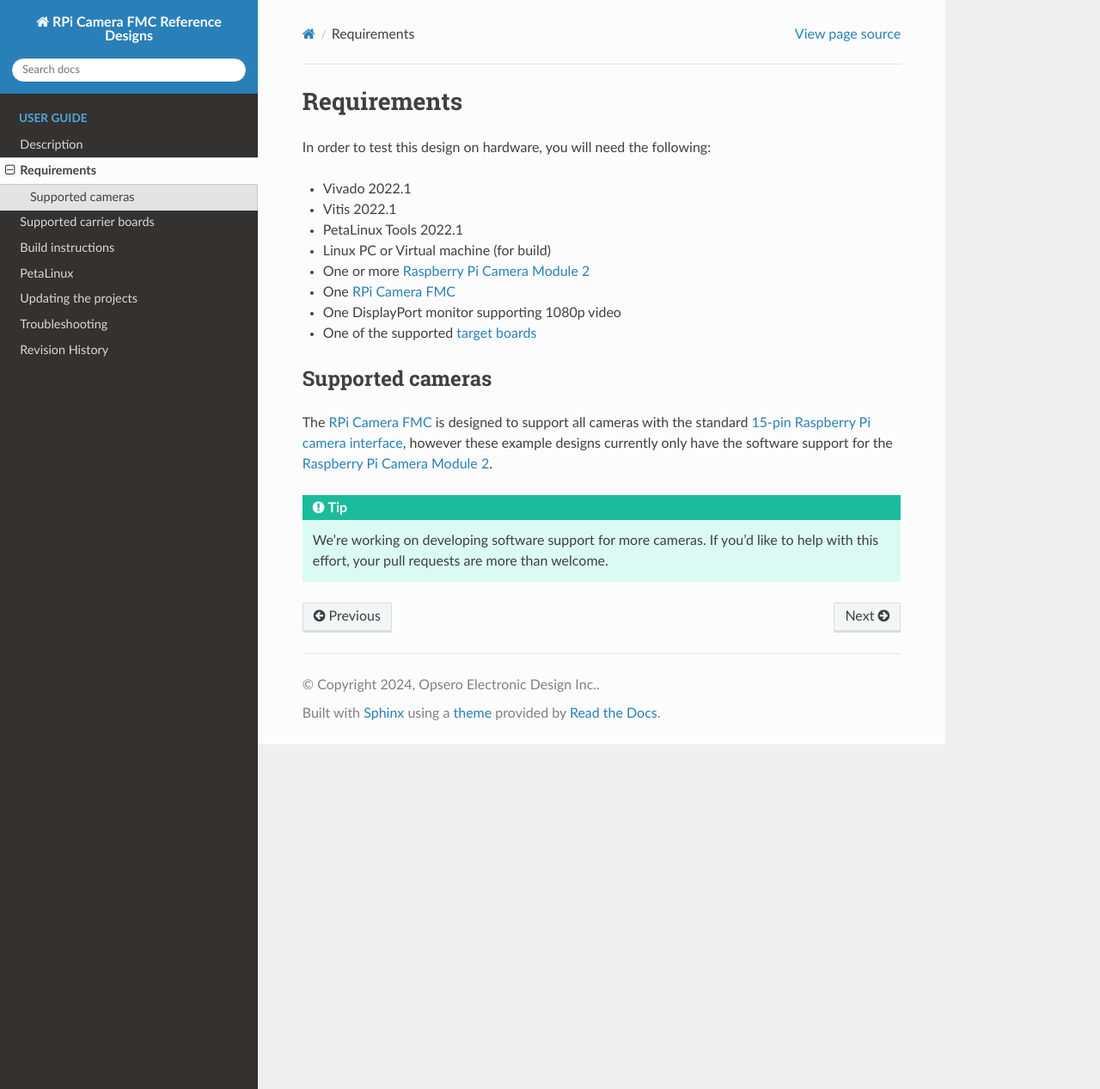
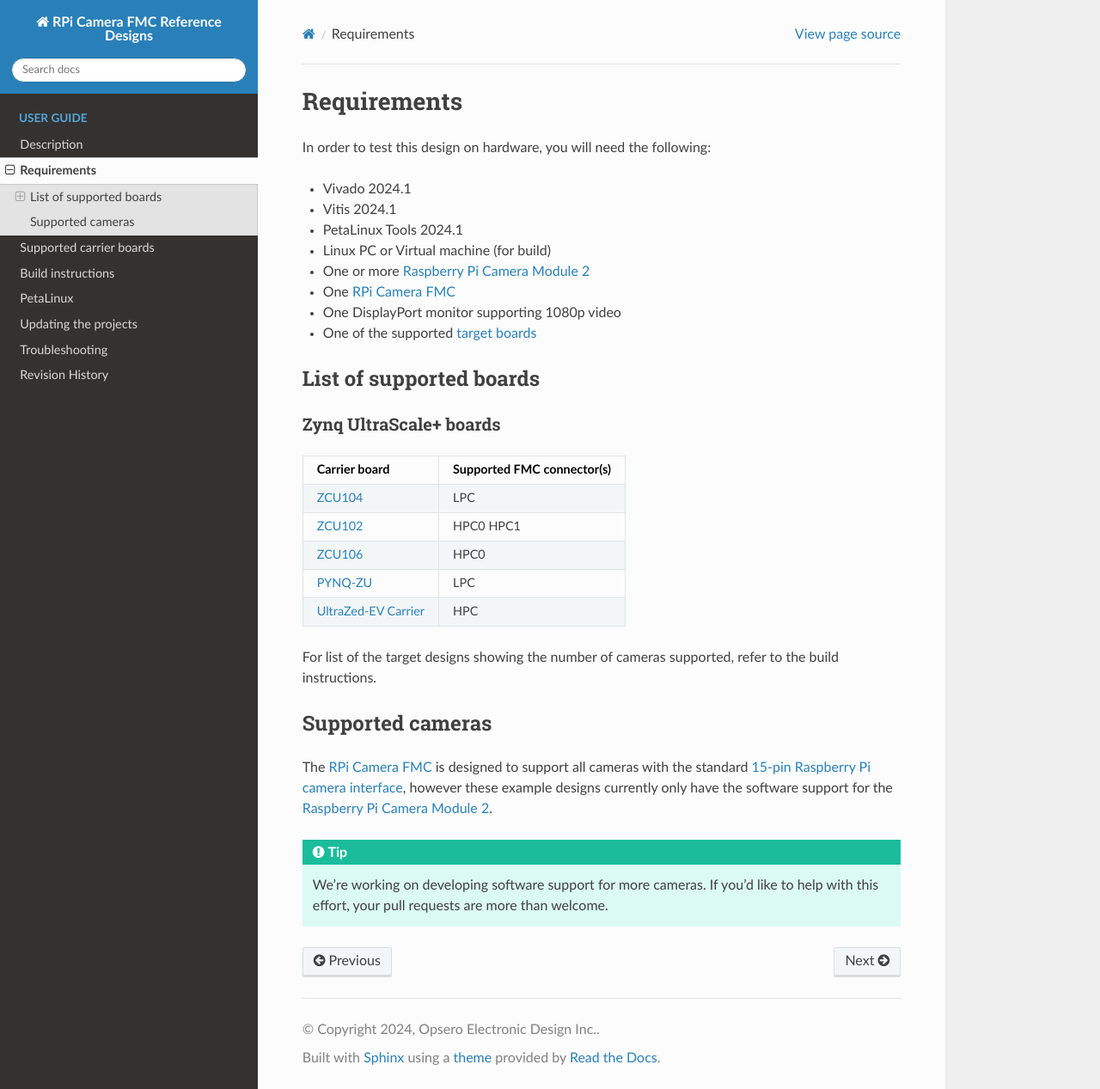
Before and after one commit to fpgadeveloper/rpi-camera-fmc, a Sphinx documentation site: the page built from docs/source/requirements.md, in a window 1280 px wide and 1267 px high. Shown: the whole window at 86% size. Built offline with Sphinx 7.4.7 and the Read the Docs theme 3.1.0, drawn with Linux system fonts in a browser that asks for light colours.

Commit message:
* updated docs * Vitis_Libraries submodule updated to v2024.1_update

````diff
--- a/docs/source/build_instructions.md
+++ b/docs/source/build_instructions.md
@@ -28,21 +28,31 @@ FMC connectors. The table below lists the target design name, the camera ports s
 the FMC connector on which to connect the RPi Camera FMC. The VCU column indicates which designs contain
 the Video Codec Unit and which do not.
 
-| Target board             | Target design | FMC slot | Cameras | VCU |
-|--------------------------|---------------|----------|---------|-----|
-| [ZCU104][4]              | `zcu104`      | LPC   | 4 | YES |
-| [ZCU102][9]              | `zcu102_hpc0` | HPC0  | 4 | NO |
-| [ZCU102][9]              | `zcu102_hpc1` | HPC1  | 2 (note 1) | NO |
-| [ZCU106][5]              | `zcu106_hpc0` | HPC0  | 4 | YES |
-| [PYNQ-ZU][6]             | `pynqzu`      | LPC   | 2 (note 2) | NO |
-| [Genesys-ZU][7]          | `genesyszu`   | LPC   | 2 (note 2) | YES |
-| [UltraZed EV carrier][8] | `uzev`        | HPC   | 4 | YES |
+{% for group in data.groups %}
+    {% set designs_in_group = [] %}
+    {% for design in data.designs %}
+        {% if design.group == group.label and design.publish %}
+            {% set _ = designs_in_group.append(design.label) %}
+        {% endif %}
+    {% endfor %}
+    {% if designs_in_group | length > 0 %}
+### {{ group.name }} designs
+
+| Target board        | Target design     | Cameras | FMC Slot    | VCU | Accelerator | Vivado<br> Edition |
+|---------------------|-------------------|---------|-------------|-----|-----|-----|
+{% for design in data.designs %}{% if design.group == group.label and design.publish %}| [{{ design.board }}]({{ design.link }}) | `{{ design.label }}` | {{ design.cams | length }} | {{ design.connector }} | {% if design.vcu %} ✅ {% else %} ❌ {% endif %} | {% if design.accel %} ✅ {% else %} ❌ {% endif %} | {{ "Enterprise" if design.license else "Standard 🆓" }} |
+{% endif %}{% endfor %}
+{% endif %}
+{% endfor %}
 
 Notes:
-1. The HPC1 connector of the ZCU102 board can only support 2 cameras due to it's pin assignment. This design uses
+1. The Vivado Edition column indicates which designs are supported by the Vivado *Standard* Edition, the
+   FREE edition which can be used without a license. Vivado *Enterprise* Edition requires
+   a license however a 30-day evaluation license is available from the AMD Xilinx Licensing site.
+2. The HPC1 connector of the ZCU102 board can only support 2 cameras due to it's pin assignment. This design uses
    `CAM0` and `CAM1` as labelled on the RPi Camera FMC.
-2. The `pynqzu` and `genesyszu` target designs have video pipelines for only 2 cameras: `CAM1` and `CAM2` as
-   labelled on the RPi Camera FMC. This is due to the resource limitations of the devices on these boards.
+3. The `pynqzu` target design has video pipelines for only 2 cameras: `CAM1` and `CAM2` as
+   labelled on the RPi Camera FMC. This is due to the resource limitations of the device on this board.
 
 ## Linux only
 
@@ -58,7 +68,7 @@ to build the Vivado and PetaLinux projects with a single command.
 
 1. Open a command terminal and launch the setup script for Vivado:
    ```
-   source <path-to-vivado-install>/2022.1/settings64.sh
+   source <path-to-vivado-install>/2024.1/settings64.sh
    ```
 2. Clone the Git repository and `cd` into the `Vivado` folder of the repo:
    ```
@@ -70,7 +80,8 @@ to build the Vivado and PetaLinux projects with a single command.
    ```
    make project TARGET=<target>
    ```
-   Valid targets are: `zcu104`, `zcu102_hpc0`, `zcu102_hpc1`, `zcu106_hpc0`, `pynqzu`, `genesyszu` and `uzev`.
+   Valid target labels are:
+   {% for design in data.designs if design.publish %} `{{ design.label }}`{{ ", " if not loop.last else "." }} {% endfor %}
    That will create the Vivado project and block design without generating a bitstream or exporting to XSA.
 4. Open the generated project in the Vivado GUI and click **Generate Bitstream**. Once the build is
    complete, select **File->Export->Export Hardware** and be sure to tick **Include bitstream** and use
@@ -90,11 +101,11 @@ design if it has not already been done.
 
 1. Launch the setup script for Vivado (only if you skipped the Vivado build steps above):
    ```
-   source <path-to-vivado-install>/2022.1/settings64.sh
+   source <path-to-vivado-install>/2024.1/settings64.sh
    ```
 2. Launch PetaLinux by sourcing the `settings.sh` bash script, eg:
    ```
-   source <path-to-petalinux-install>/2022.1/settings.sh
+   source <path-to-petalinux-install>/2024.1/settings.sh
    ```
 3. Build the PetaLinux project for your specific target platform by running the following
    command, replacing `<target>` with a valid value from below:
@@ -102,13 +113,8 @@ design if it has not already been done.
    cd PetaLinux
    make petalinux TARGET=<target>
    ```
-   Valid targets are:
-   `zcu104`,
-   `zcu102_hpc0`,
-   `zcu102_hpc1`,
-   `zcu106_hpc0`,
-   `pynqzu`,
-   `uzev`.
+   Valid target labels for PetaLinux projects are:
+   {% for design in data.designs if design.petalinux and design.publish %} `{{ design.label }}`{{ ", " if not loop.last else "." }} {% endfor %}
    Note that if you skipped the Vivado build steps above, the Makefile will first generate and
    build the Vivado project, and then build the PetaLinux project.
 
@@ -133,8 +139,8 @@ follow these instructions.
                              +---  downloads
                              +---  microblaze
    ```
-3. Create a text file called `offline.txt` that contains a single line of text. The single line of text
-   should be the path where you extracted the sstate-cache files. In this example, the contents of
+3. Create a text file called `offline.txt` in the `PetaLinux` directory of the project repository. The file should contain
+   a single line of text specifying the path where you extracted the sstate-cache files. In this example, the contents of
    the file would be:
    ```
    /home/user/petalinux-sstate
--- a/docs/source/data.json
+++ b/docs/source/data.json
@@ -98,7 +98,7 @@
       "publish": true,
       "label": "pynqzu",
       "board": "PYNQ-ZU",
-      "link": "https://www.tulembedded.com/FPGA/ProductsPYNQ-ZU.html",
+      "link": "https://www.amd.com/en/corporate/university-program/aup-boards/pynq-zu.html",
       "url": "tul.com.tw",
       "boardname": "pynqzu",
       "cams": [1,2],
--- a/docs/source/requirements.md
+++ b/docs/source/requirements.md
@@ -2,14 +2,48 @@
 
 In order to test this design on hardware, you will need the following:
 
-* Vivado 2022.1
-* Vitis 2022.1
-* PetaLinux Tools 2022.1
+* Vivado 2024.1
+* Vitis 2024.1
+* PetaLinux Tools 2024.1
 * Linux PC or Virtual machine (for build)
 * One or more [Raspberry Pi Camera Module 2]
 * One [RPi Camera FMC]
 * One DisplayPort monitor supporting 1080p video
 * One of the supported [target boards](supported_carriers)
+
+## List of supported boards
+
+{% set unique_boards = {} %}
+{% for design in data.designs %}
+	{% if design.publish %}
+	    {% if design.board not in unique_boards %}
+	        {% set _ = unique_boards.update({design.board: {"group": design.group, "link": design.link, "connectors": []}}) %}
+	    {% endif %}
+	    {% if design.connector not in unique_boards[design.board]["connectors"] %}
+	    	{% set _ = unique_boards[design.board]["connectors"].append(design.connector) %}
+	    {% endif %}
+	{% endif %}
+{% endfor %}
+
+{% for group in data.groups %}
+    {% set boards_in_group = [] %}
+    {% for name, board in unique_boards.items() %}
+        {% if board.group == group.label %}
+            {% set _ = boards_in_group.append(board) %}
+        {% endif %}
+    {% endfor %}
+
+    {% if boards_in_group | length > 0 %}
+### {{ group.name }} boards
+
+| Carrier board        | Supported FMC connector(s)    |
+|---------------------|--------------|
+{% for name,board in unique_boards.items() %}{% if board.group == group.label %}| [{{ name }}]({{ board.link }}) | {% for connector in board.connectors %}{{ connector }} {% endfor %} |
+{% endif %}{% endfor %}
+{% endif %}
+{% endfor %}
+
+For list of the target designs showing the number of cameras supported, refer to the build instructions.
 
 ## Supported cameras
 
--- a/docs/source/supported_carriers.md
+++ b/docs/source/supported_carriers.md
@@ -2,14 +2,34 @@
 
 ## List of supported boards
 
-| Carrier board                                              | FMC connector               |
-|------------------------------------------------------------|-----------------------------|
-| AMD Xilinx [ZCU104] Zynq UltraScale+ Evaluation board      | LPC                         |
-| AMD Xilinx [ZCU102] Zynq UltraScale+ Evaluation board      | HPC0 and HPC1 (HPC1 limited to 2 cameras) |
-| AMD Xilinx [ZCU106] Zynq UltraScale+ Evaluation board      | HPC0                        |
-| TUL [PYNQ-ZU] Zynq UltraScale+ Development board           | LPC                         |
-| Digilent [Genesys-ZU] Zynq UltraScale+ Development board   | LPC                         |
-| Avnet [UltraZed EV Carrier Card] Zynq UltraScale+          | HPC                         |
+{% set unique_boards = {} %}
+{% for design in data.designs %}
+    {% if design.publish %}
+        {% if design.board not in unique_boards %}
+            {% set _ = unique_boards.update({design.board: {"group": design.group, "link": design.link, "connectors": []}}) %}
+        {% endif %}
+        {% set _ = unique_boards[design.board]["connectors"].append(design.connector) %}
+    {% endif %}
+{% endfor %}
+
+{% for group in data.groups %}
+    {% set designs_in_group = [] %}
+    {% for design in data.designs %}
+        {% if design.group == group.label and design.publish %}
+            {% set _ = designs_in_group.append(design.label) %}
+        {% endif %}
+    {% endfor %}
+    {% if designs_in_group | length > 0 %}
+### {{ group.name }} boards
+
+| Carrier board       | Supported FMC connector(s)    |
+|---------------------|--------------|
+{% for name,board in unique_boards.items() %}{% if board.group == group.label %}| [{{ name }}]({{ board.link }}) | {% for connector in board.connectors %}{{ connector }} {% endfor %} |
+{% endif %}{% endfor %}
+{% endif %}
+{% endfor %}
+
+For list of the target designs showing the number of cameras supported, refer to the build instructions.
 
 ## Unlisted boards
 
````
Also changed, not shown: other parts of docs/source/build_instructions.md (+1 -11 lines), other parts of docs/source/supported_carriers.md (+0 -7 lines), README.md (+2 -2 lines), docs/source/description.md (+32 -4 lines), docs/source/petalinux.md (+2 -2 lines), docs/source/updating.md (+3 -3 lines).
